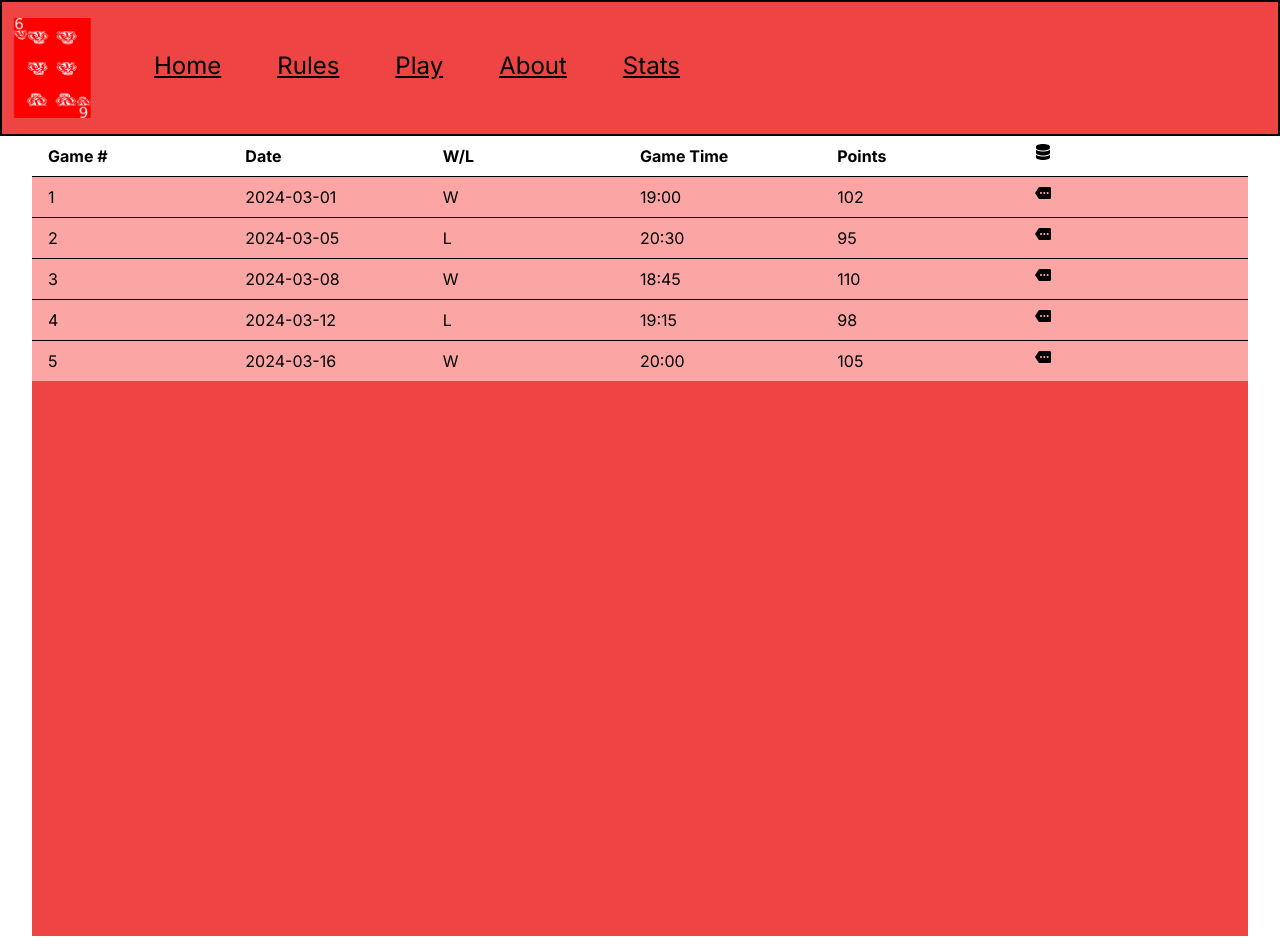
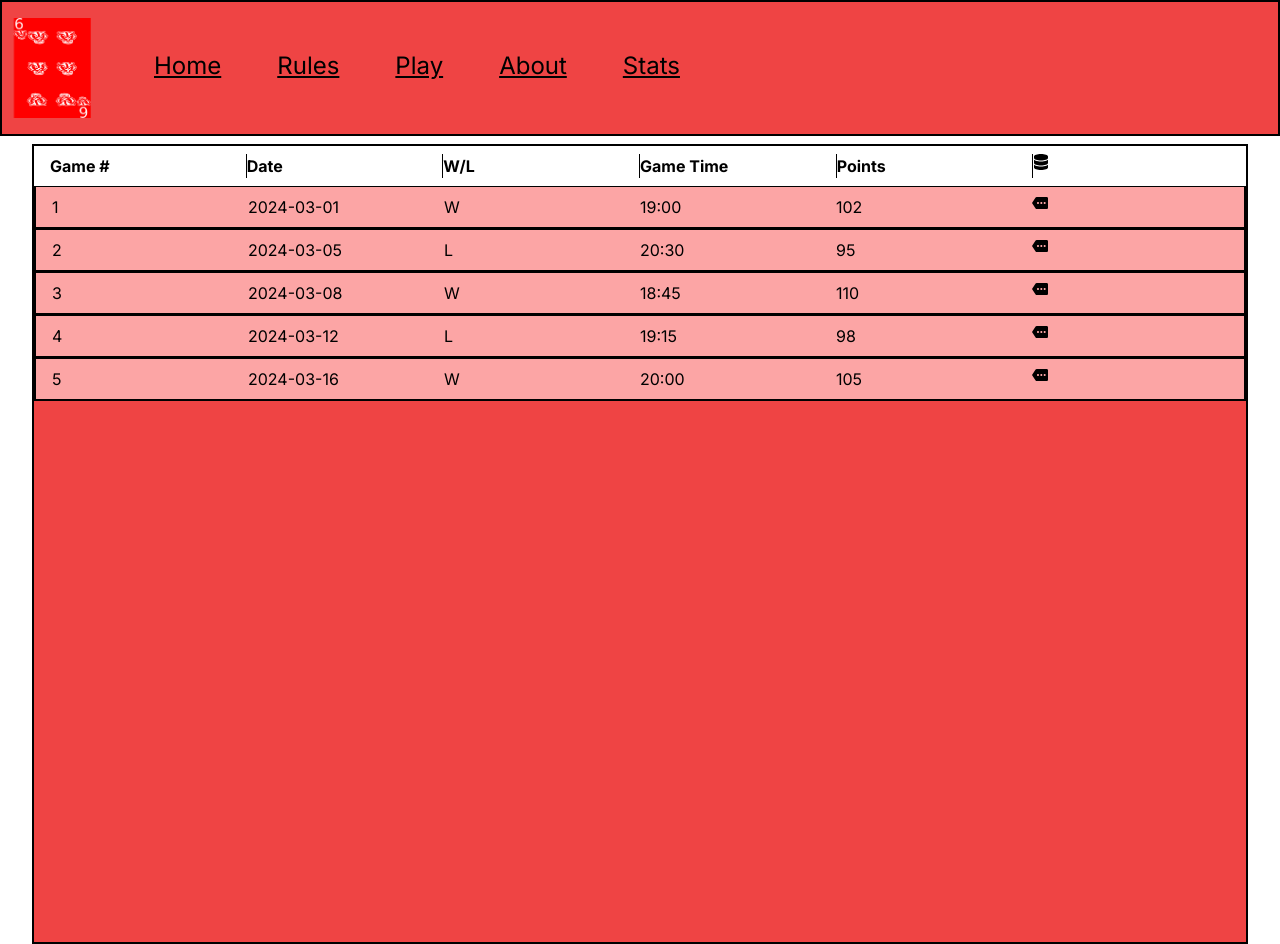
Before and after one commit to JaimeZepeda08/SixOfBadgers, a Next.js app in the folder euchreGame/frontend/: page /pages/home/saved_games in a window 1280 px wide. Built offline with nearby package versions, Linux system fonts and the light colour scheme.

Commit message:
added border styling

```diff
--- a/euchreGame/frontend/src/app/pages/home/saved_games/page.tsx
+++ b/euchreGame/frontend/src/app/pages/home/saved_games/page.tsx
@@ -44,21 +44,21 @@ export default function Page() {
 
     return (
         // creates a grid of saved games
-        <div className="bg-red-500 h-screen">
-        <div className="bg-white text-black py-2 px-4 font-bold">
+        <div className="bg-red-500 h-screen border-2 border-black mt-2">
+          <div className="bg-white text-black py-2 px-4 font-bold">
           {/* header for all the data */}
-          <div className="grid grid-cols-6">
-            <div>Game #</div>
-            <div>Date</div>
-            <div>W/L</div>
-            <div>Game Time</div>
-            <div>Points</div>
-            <div><FaDatabase /></div>
-          </div>
+            <div className="grid grid-cols-6">
+              <div className="border-r border-black pr-4">Game #</div>
+              <div className="border-r border-black pr-4">Date</div>
+              <div className="border-r border-black pr-4">W/L</div>
+              <div className="border-r border-black pr-4">Game Time</div>
+              <div className="border-r border-black pr-4">Points</div>
+              <div ><FaDatabase /></div>
+            </div>
         </div>
         {/* map all data out, a game for every row and a button to access more data later on */}
         {games.map((game, index) => (
-          <div key={index} className="border-t border-black bg-red-300 text-black py-2 px-4">
+          <div key={index} className="border-t border-2 border-black bg-red-300 text-black py-2 px-4">
             <div className="grid grid-cols-6">
               <div>{game.gameNumber}</div>
               <div>{game.date}</div>
```
